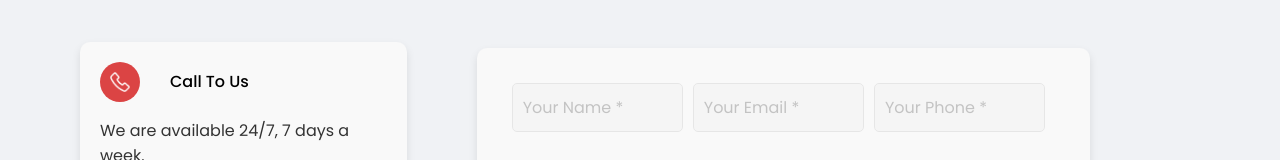
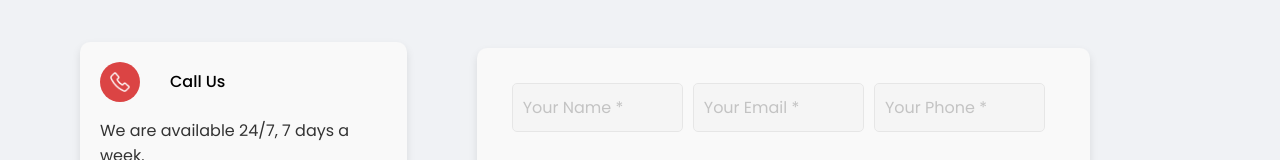
Before and after one commit to CybersoftInt/E-gebeya2, a React (Create React App) app: page /contact in a window 1280 px wide. Shown: the part 259-419 px from the top of the page. Built offline with nearby package versions, Linux system fonts and the light colour scheme.

Commit message:
Update Profile.css and Contact.jsx

```diff
--- a/src/Components/Profile/Profile.css
+++ b/src/Components/Profile/Profile.css
@@ -70,6 +70,7 @@
     justify-content: space-between;
     /* margin-bottom: 20px; */
     gap: 30px;
+
 }
 
 .input div {
--- a/src/Pages/Contact/Contact.jsx
+++ b/src/Pages/Contact/Contact.jsx
@@ -14,7 +14,7 @@ const Contact = () => {
               <div className="phone">
                 <img src={PhoneIcon} alt="Phone" />
               </div>
-              <span>Call To Us</span>
+              <span>Call Us</span>
             </div>
             <p>We are available 24/7, 7 days a week.</p>
             <p>Phone: +2519161111</p>
```
